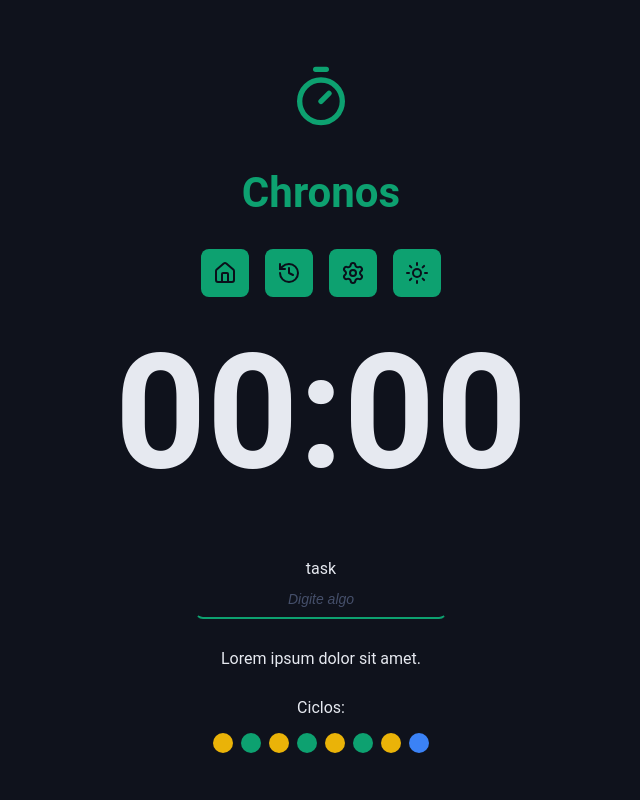
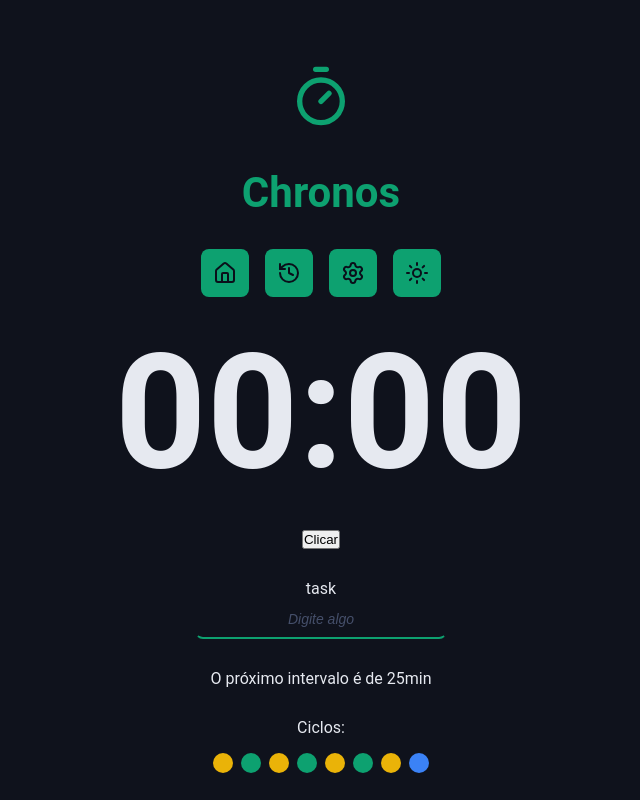
Before and after one commit to Andreysson-Araujo/chronos-pomodoro, a React (Vite) app: page / in a window 1280 px wide. Shown: the top 800 px of the page, without its empty margins (319-959 px from the left). Built offline with nearby package versions, Linux system fonts and the light colour scheme.

Commit message:
prop drilling

```diff
--- a/src/App.tsx
+++ b/src/App.tsx
@@ -1,8 +1,25 @@
+import { useState } from "react";
+import type { TaskStateModel } from "./models/TaskStateModel";
 import { Home } from "./pages/Home";
 
 import "./styles/global.css";
 import "./styles/theme.css";
 
+const inicialState: TaskStateModel = {
+  tasks: [],
+  secondsRemaining: 0,
+  formattedSecondsRemaining: "00:00",
+  activeTask: null,
+  currentCycle: 0,
+  config: {
+    workTime: 25,
+    shortBreakTime: 5,
+    longBreakTime: 15,
+  },
+};
+
 export default function App() {
-  return <Home />;
+  const [state, setState] = useState(inicialState);
+
+  return <Home state={state} setState={setState} />;
 }
--- a/src/components/CountDown/index.tsx
+++ b/src/components/CountDown/index.tsx
@@ -1,5 +1,8 @@
 import styles from "./styles.module.css";
+import type { HomeProps } from "../../pages/Home";
 
-export function CountDown() {
-  return <div className={styles.container}>00:00</div>;
+export function CountDown({ state }: HomeProps) {
+  return (
+    <div className={styles.container}>{state.formattedSecondsRemaining}</div>
+  );
 }
--- a/src/components/MainForm/index.tsx
+++ b/src/components/MainForm/index.tsx
@@ -2,10 +2,29 @@
 import { Cycles } from "../Cycles";
 import { DefaultButton } from "../DefaultButton";
 import { DefaultInput } from "../DefaultInput";
+import type { HomeProps } from "../../pages/Home";
 
-export function MainForm() {
+export function MainForm({ state, setState }: HomeProps) {
+  function handleClick() {
+    setState((prevState) => {
+      return {
+        ...prevState,
+        config: {
+          ...prevState.config,
+          workTime: 30,
+        },
+        formattedSecondsRemaining: "23:59",
+      };
+    });
+  }
+
   return (
     <form className="form" action="">
+      <div>
+        <button type="button" onClick={handleClick}>
+          Clicar
+        </button>
+      </div>
       <div className="formRow">
         <DefaultInput
           labelText="task"
@@ -16,7 +35,7 @@
       </div>
 
       <div className="formRow">
-        <p>Lorem ipsum dolor sit amet.</p>
+        <p>O próximo intervalo é de {state.config.workTime}min</p>
       </div>
 
       <div className="formRow">
--- a/src/pages/Home/index.tsx
+++ b/src/pages/Home/index.tsx
@@ -2,16 +2,22 @@
 import { Container } from "../../components/Container";
 import { CountDown } from "../../components/CountDown";
 import { MainForm } from "../../components/MainForm";
+import type { TaskStateModel } from "../../models/TaskStateModel";
 
-export function Home() {
+export type HomeProps = {
+  state: TaskStateModel;
+  setState: React.Dispatch<React.SetStateAction<TaskStateModel>>;
+};
+
+export function Home(props: HomeProps) {
   return (
     <MainTemplate>
       <Container>
-        <CountDown />
+        <CountDown {...props} />
       </Container>
 
       <Container>
-        <MainForm />
+        <MainForm {...props} />
       </Container>
     </MainTemplate>
   );
```
Also changed, not shown: src/models/TaskStateModel.ts (+10 -8 lines).
